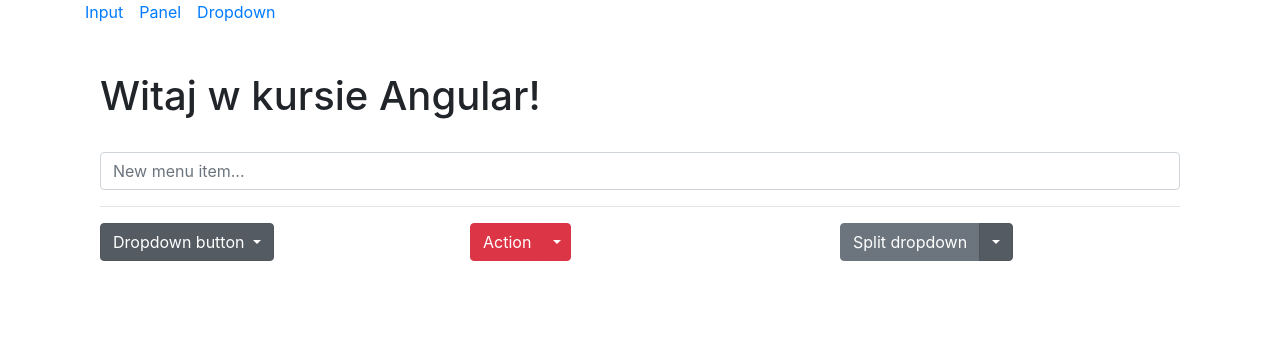
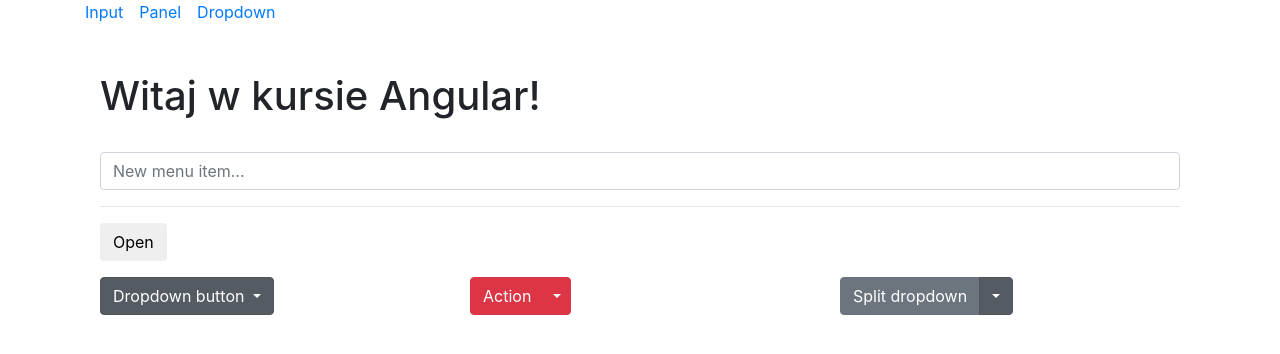
Before and after one commit to Ruudn7/angular-interface-practices, an Angular app: page /dropdown in a window 1280 px wide. Shown: the top 354 px of the page. Built offline with nearby package versions, Linux system fonts and the light colour scheme.

Commit message:
connect directive with dom element

```diff
--- a/src/app/pages/dropdowns/dropdown.component.html
+++ b/src/app/pages/dropdowns/dropdown.component.html
@@ -11,10 +11,20 @@
         <hr>
       </div>
     </div>
+
+    <div class="row mb-3">
+        <div class="col">
+            <button
+                class="btn btn-default"
+                (click)="open(first); $event.stopPropagation()"
+            >Open</button>
+        </div>
+    </div>
+
     <div class="row">
       <div class="col">
 
-        <div class="dropdown show" appDropdown>
+        <div class="dropdown show" appDropdown #first="dropdown">
           <button class="btn btn-secondary dropdown-toggle" type="button" appDropdownToggle>
             Dropdown button
           </button>
--- a/src/app/pages/dropdowns/dropdown.component.ts
+++ b/src/app/pages/dropdowns/dropdown.component.ts
@@ -1,4 +1,5 @@
 import { Component } from '@angular/core';
+import { DropdownDirective } from 'src/app/ui/dropdown/dropdown.directive';
 
 @Component({
   selector: 'app-root',
@@ -15,6 +16,10 @@ export class DropdownComponent {
     ]
   };
 
+  open(ref: DropdownDirective): void {
+      ref.toggleMenu();
+  }
+
   addMenuItem(label: string): void{
     this.menu.items.push({
       label
--- a/src/app/ui/dropdown/dropdown.directive.ts
+++ b/src/app/ui/dropdown/dropdown.directive.ts
@@ -4,7 +4,8 @@ import { DropdownMenuDirective } from './dropdown-menu.directive';
 import { DropdownToggleDirective } from './dropdown-toggle.directive';
 
 @Directive({
-  selector: '[appDropdown]'
+  selector: '[appDropdown]',
+  exportAs: 'dropdown'
 })
 export class DropdownDirective implements AfterContentInit {
 
```
